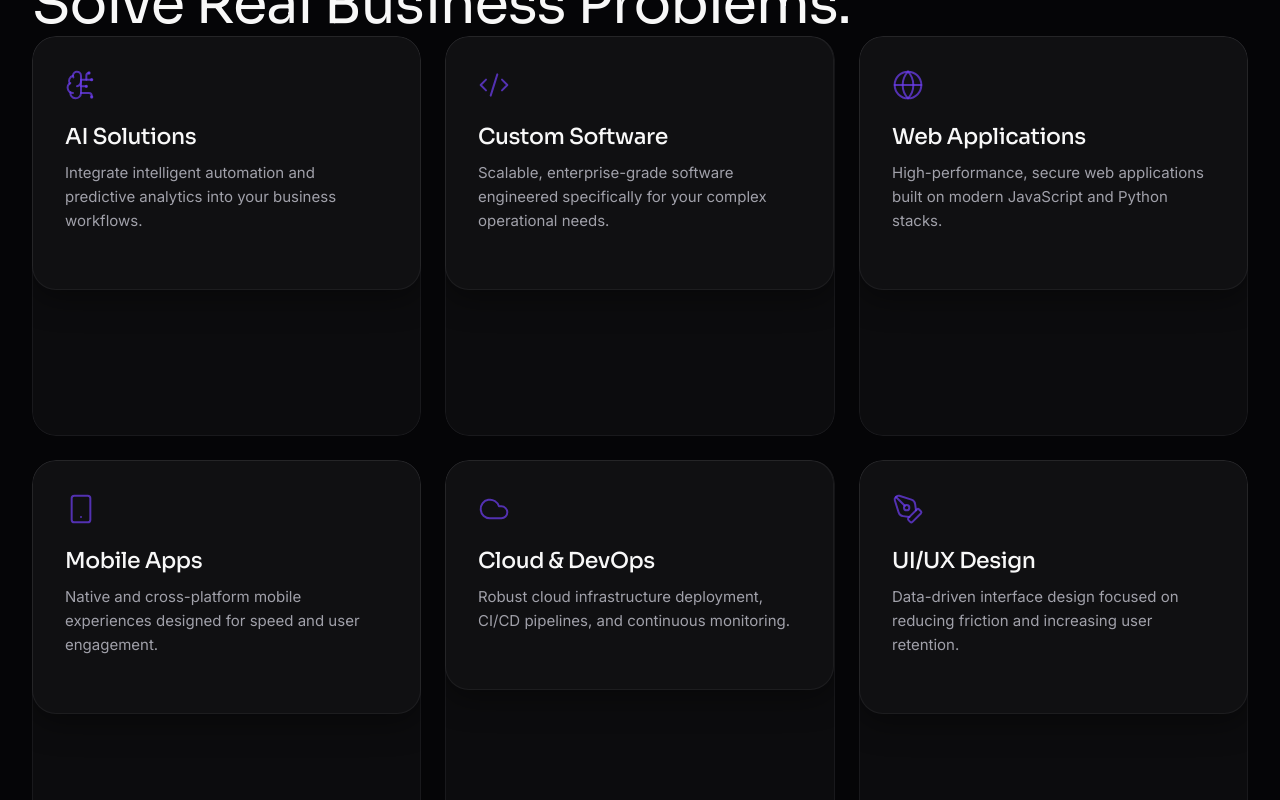
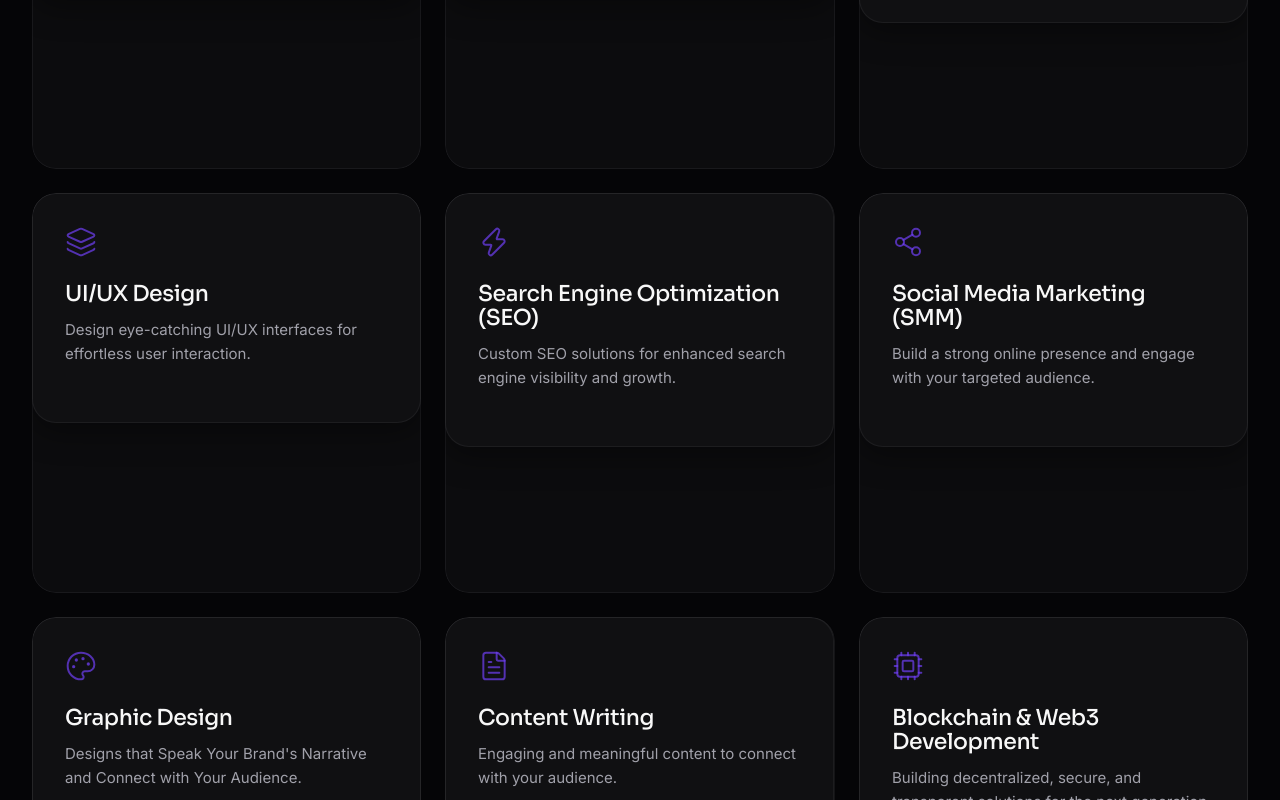
Before and after one commit to Manoharaya/codex-new, a React (Vite) app: page / in a window 1280 px wide. Shown: the part 1320-2120 px from the top of the page. Built offline with nearby package versions, Linux system fonts and the light colour scheme.

Commit message:
Update project content and components

```diff
--- a/src/components/Footer/Footer.jsx
+++ b/src/components/Footer/Footer.jsx
@@ -14,43 +14,43 @@ const Footer = () => {
               <span className="nav-brand-sub">NEURAL</span>
             </div>
             <p className="footer-desc">
-              We engineer digital products that solve complex business problems.
+              A distributed collective of systems engineers and designers. We build durable, high-integrity digital infrastructure for long-term value, not short-term hype.
             </p>
           </div>
 
           <div>
             <h4 className="footer-heading">Company</h4>
             <ul className="footer-links">
-              <li><a href="#" className="footer-link">About</a></li>
-              <li><a href="#" className="footer-link">Careers</a></li>
-              <li><a href="#" className="footer-link">Blog</a></li>
+              <li><a href="/about" className="footer-link">About</a></li>
+              <li><a href="/services" className="footer-link">Services</a></li>
+              <li><a href="/portfolio" className="footer-link">Portfolio</a></li>
             </ul>
           </div>
 
           <div>
             <h4 className="footer-heading">Services</h4>
             <ul className="footer-links">
-              <li><a href="#" className="footer-link">AI Solutions</a></li>
-              <li><a href="#" className="footer-link">Enterprise Software</a></li>
-              <li><a href="#" className="footer-link">Cloud Engineering</a></li>
-              <li><a href="#" className="footer-link">UI/UX Design</a></li>
+              <li><a href="/services" className="footer-link">Website Development</a></li>
+              <li><a href="/services" className="footer-link">App Development</a></li>
+              <li><a href="/services" className="footer-link">Software Engineering</a></li>
+              <li><a href="/services" className="footer-link">UI/UX Design</a></li>
             </ul>
           </div>
 
           <div>
             <h4 className="footer-heading">Resources</h4>
             <ul className="footer-links">
-              <li><a href="#" className="footer-link">Documentation</a></li>
-              <li><a href="#" className="footer-link">Case Studies</a></li>
-              <li><a href="#" className="footer-link">System Status</a></li>
+              <li><a href="/contact" className="footer-link">Contact Us</a></li>
+              <li><a href="/portfolio" className="footer-link">Case Studies</a></li>
+              <li><a href="#" className="footer-link">HQ: Kathmandu, Nepal</a></li>
             </ul>
           </div>
 
           <div>
-            <h4 className="footer-heading">Contact</h4>
+            <h4 className="footer-heading">Transmission</h4>
             <ul className="footer-links">
-              <li><a href="#" className="footer-link">hello@codexneural.com</a></li>
-              <li><a href="#" className="footer-link">+1 (555) 123-4567</a></li>
+              <li><a href="mailto:connect@codexneural.com" className="footer-link">connect@codexneural.com</a></li>
+              <li><a href="https://wa.me/9779840327185" target="_blank" rel="noopener noreferrer" className="footer-link">+977 9840327185</a></li>
             </ul>
           </div>
         </div>
--- a/src/components/Hero/Hero.jsx
+++ b/src/components/Hero/Hero.jsx
@@ -152,7 +152,7 @@ const Hero = () => {
               animate={{ opacity: 1, y: 0 }}
               transition={{ duration: 0.8, ease: [0.16, 1, 0.3, 1] }}
             >
-              Engineering <span className="text-gradient">Intelligent Software</span> for Businesses That Refuse to Stay Ordinary.
+              Engineering the <span className="text-gradient">invisible system</span>
             </motion.h1>
 
             <motion.p
@@ -161,7 +161,7 @@ const Hero = () => {
               animate={{ opacity: 1, y: 0 }}
               transition={{ duration: 0.8, delay: 0.1, ease: [0.16, 1, 0.3, 1] }}
             >
-              CodexNeural designs and develops AI-powered applications, scalable cloud platforms, enterprise software, and digital products that help businesses automate, innovate, and grow.
+              We build infrastructure that survives growth. Complexity is not a feature; clarity is the only metric. Intelligence requires architecture, not just code.
             </motion.p>
 
             <motion.div
--- a/src/components/Services/Services.jsx
+++ b/src/components/Services/Services.jsx
@@ -2,12 +2,15 @@ import React, { useState, useEffect } from 'react';
 import { motion, AnimatePresence } from 'framer-motion';
 import { Link } from 'react-router-dom';
 import {
-  BrainCircuit,
-  Code2,
   Globe,
   Smartphone,
-  Cloud,
-  PenTool,
+  Terminal,
+  Layers,
+  Zap,
+  Share2,
+  Palette,
+  FileText,
+  Cpu,
   ArrowRight,
   ChevronDown
 } from 'lucide-react';
@@ -15,52 +18,76 @@ import './Services.css';
 
 const servicesData = [
   {
-    icon: <BrainCircuit size={32} strokeWidth={1.5} />,
-    title: 'AI Solutions',
-    desc: 'Integrate intelligent automation and predictive analytics into your business workflows.',
-    image: 'https://images.unsplash.com/photo-1550751827-4bd374c3f58b?auto=format&fit=crop&q=80&w=800',
-    headline: 'Unlocking Data Potential',
-    supporting: 'Harness machine learning models to accelerate operational efficiency.'
-  },
-  {
-    icon: <Code2 size={32} strokeWidth={1.5} />,
-    title: 'Custom Software',
-    desc: 'Scalable, enterprise-grade software engineered specifically for your complex operational needs.',
-    image: 'https://images.unsplash.com/photo-1531403009284-440f080d1e12?auto=format&fit=crop&q=80&w=800',
-    headline: 'Architecting the Future',
-    supporting: 'Robust internal tools and platforms built for true scalability.'
-  },
-  {
     icon: <Globe size={32} strokeWidth={1.5} />,
-    title: 'Web Applications',
-    desc: 'High-performance, secure web applications built on modern JavaScript and Python stacks.',
+    title: 'Website Development',
+    desc: 'Highly functional & visually appealing website designed to meet your need.',
     image: 'https://images.unsplash.com/photo-1460925895917-afdab827c52f?auto=format&fit=crop&q=80&w=800',
-    headline: 'Digital Experiences',
-    supporting: 'Blazing-fast SaaS products engineered for maximum retention.'
+    headline: 'High-Performance Web Solutions',
+    supporting: 'Tailored websites engineered for speed, scalability, and seamless user interaction.'
   },
   {
     icon: <Smartphone size={32} strokeWidth={1.5} />,
-    title: 'Mobile Apps',
-    desc: 'Native and cross-platform mobile experiences designed for speed and user engagement.',
+    title: 'App Development',
+    desc: 'Innovative and user-friendly mobile application designed to engage users.',
     image: 'https://images.unsplash.com/photo-1512941937669-90a1b58e7e9c?auto=format&fit=crop&q=80&w=800',
-    headline: 'In Your Hands',
-    supporting: 'Intuitive iOS and Android applications that users love to engage with.'
+    headline: 'Mobile Innovation',
+    supporting: 'Feature-rich iOS and Android mobile apps crafted for modern digital experiences.'
   },
   {
-    icon: <Cloud size={32} strokeWidth={1.5} />,
-    title: 'Cloud & DevOps',
-    desc: 'Robust cloud infrastructure deployment, CI/CD pipelines, and continuous monitoring.',
-    image: 'https://images.unsplash.com/photo-1558494949-ef010cbdcc31?auto=format&fit=crop&q=80&w=800',
-    headline: 'Unbreakable Infrastructure',
-    supporting: 'Zero-downtime deployments backed by automated monitoring grids.'
+    icon: <Terminal size={32} strokeWidth={1.5} />,
+    title: 'System/Software Development',
+    desc: 'System/software developed according to your business needs.',
+    image: 'https://images.unsplash.com/photo-1531403009284-440f080d1e12?auto=format&fit=crop&q=80&w=800',
+    headline: 'Enterprise Systems',
+    supporting: 'Robust internal tools and scalable software architectures built for enterprise requirements.'
   },
   {
-    icon: <PenTool size={32} strokeWidth={1.5} />,
+    icon: <Layers size={32} strokeWidth={1.5} />,
     title: 'UI/UX Design',
-    desc: 'Data-driven interface design focused on reducing friction and increasing user retention.',
+    desc: 'Design eye-catching UI/UX interfaces for effortless user interaction.',
     image: 'https://images.unsplash.com/photo-1561070791-2526d30994b5?auto=format&fit=crop&q=80&w=800',
-    headline: 'Form Follows Function',
-    supporting: 'Pixel-perfect wireframing and prototyping rooted in user psychology.'
+    headline: 'Form & Function',
+    supporting: 'User-centered design systems and intuitive interfaces that boost engagement and clarity.'
+  },
+  {
+    icon: <Zap size={32} strokeWidth={1.5} />,
+    title: 'Search Engine Optimization (SEO)',
+    desc: 'Custom SEO solutions for enhanced search engine visibility and growth.',
+    image: 'https://images.unsplash.com/photo-1550751827-4bd374c3f58b?auto=format&fit=crop&q=80&w=800',
+    headline: 'Search Dominance',
+    supporting: 'Data-driven SEO techniques that increase search visibility and drive organic traffic.'
+  },
+  {
+    icon: <Share2 size={32} strokeWidth={1.5} />,
+    title: 'Social Media Marketing (SMM)',
+    desc: 'Build a strong online presence and engage with your targeted audience.',
+    image: 'https://images.unsplash.com/photo-1611162617474-5b21e879e113?auto=format&fit=crop&q=80&w=800',
+    headline: 'Audience Engagement',
+    supporting: 'Targeted social media campaigns designed to grow brand presence and customer loyalty.'
+  },
+  {
+    icon: <Palette size={32} strokeWidth={1.5} />,
+    title: 'Graphic Design',
+    desc: "Designs that Speak Your Brand's Narrative and Connect with Your Audience.",
+    image: 'https://images.unsplash.com/photo-1626785774573-4b799315345d?auto=format&fit=crop&q=80&w=800',
+    headline: 'Visual Identity',
+    supporting: 'Compelling visual branding materials that resonate with your target market.'
+  },
+  {
+    icon: <FileText size={32} strokeWidth={1.5} />,
+    title: 'Content Writing',
+    desc: 'Engaging and meaningful content to connect with your audience.',
+    image: 'https://images.unsplash.com/photo-1455390582262-044cdead277a?auto=format&fit=crop&q=80&w=800',
+    headline: 'Strategic Copywriting',
+    supporting: 'Clear, compelling text crafted to communicate value and convert visitors.'
+  },
+  {
+    icon: <Cpu size={32} strokeWidth={1.5} />,
+    title: 'Blockchain & Web3 Development',
+    desc: 'Building decentralized, secure, and transparent solutions for the next generation of the web.',
+    image: 'https://images.unsplash.com/photo-1639762681485-074b7f938ba0?auto=format&fit=crop&q=80&w=800',
+    headline: 'Next-Gen Web3',
+    supporting: 'Decentralized platforms, smart contracts, and Web3 infrastructure built for security.'
   }
 ];
 
--- a/src/pages/About.jsx
+++ b/src/pages/About.jsx
@@ -48,31 +48,52 @@ const valuesData = [
 
 const teamData = [
   {
-    name: "Aarav Sharma",
-    role: "Founder & Chief Executive Officer",
-    bio: "Leads company vision, innovation and strategic growth. Passionate about AI integration.",
+    name: "Manohar Singh",
+    role: "Founder & CEO",
+    bio: "Leading strategic vision and operational excellence. Orchestrating business development, client relations, and day-to-day company operations.",
     image: "https://images.unsplash.com/photo-1560250097-0b93528c311a?ixlib=rb-4.0.3&auto=format&fit=crop&w=800&q=80",
     theme: "theme-purple"
   },
   {
-    name: "Priya Mehta",
-    role: "Chief Technology Officer",
-    bio: "Architecting scalable software and cloud solutions. Champion of engineering excellence.",
+    name: "Anuj Pokhrel",
+    role: "CTO & Backend Developer",
+    bio: "Architecting scalable backend systems and leading technical strategy. Building robust server infrastructure with focus on security, performance, and reliability.",
     image: "https://images.unsplash.com/photo-1573496359142-b8d87734a5a2?ixlib=rb-4.0.3&auto=format&fit=crop&w=800&q=80",
     theme: "theme-cyan"
   },
   {
-    name: "Rohan Kapoor",
-    role: "Lead UI/UX Designer",
-    bio: "Designing intuitive digital experiences focused on usability and human psychology.",
+    name: "Aman Yadav",
+    role: "Advisor & Data Analysis Specialist",
+    bio: "Providing strategic guidance and extracting actionable insights from complex datasets. Driving data-driven decision making and business intelligence.",
     image: "https://images.unsplash.com/photo-1519085360753-af0119f7cbe7?ixlib=rb-4.0.3&auto=format&fit=crop&w=800&q=80",
     theme: "theme-magenta"
   },
   {
-    name: "Ananya Verma",
-    role: "AI & Full Stack Engineer",
-    bio: "Building intelligent applications powered by modern AI technologies and solid architecture.",
+    name: "Rahul Sah",
+    role: "Backend Specialist",
+    bio: "Specializing in the development of robust, scalable backend architectures. Ensuring high performance and seamless server-side integration.",
     image: "https://images.unsplash.com/photo-1580489944761-15a19d654956?ixlib=rb-4.0.3&auto=format&fit=crop&w=800&q=80",
+    theme: "theme-indigo"
+  },
+  {
+    name: "Anjali Singh",
+    role: "Frontend Developer & UI/UX Designer",
+    bio: "Crafting responsive, performant user interfaces with modern frameworks. Designing intuitive user experiences and transforming them into pixel-perfect, interactive implementations.",
+    image: "https://images.unsplash.com/photo-1573497019940-1c28c88b4f3e?ixlib=rb-4.0.3&auto=format&fit=crop&w=800&q=80",
+    theme: "theme-purple"
+  },
+  {
+    name: "Priti Gupta",
+    role: "SEO Specialist",
+    bio: "Optimizing digital presence and search visibility. Implementing data-driven SEO strategies to drive organic growth and improve search rankings.",
+    image: "https://images.unsplash.com/photo-1580489944761-15a19d654956?ixlib=rb-4.0.3&auto=format&fit=crop&w=800&q=80",
+    theme: "theme-cyan"
+  },
+  {
+    name: "Bibek Sah",
+    role: "Automation Engineer",
+    bio: "Building intelligent automation pipelines and CI/CD workflows. Streamlining development processes through infrastructure as code and DevOps practices.",
+    image: "https://images.unsplash.com/photo-1534528741775-53994a69daeb?ixlib=rb-4.0.3&auto=format&fit=crop&w=800&q=80",
     theme: "theme-indigo"
   }
 ];
--- a/src/pages/Contact.jsx
+++ b/src/pages/Contact.jsx
@@ -1,5 +1,6 @@
 import React from 'react';
 import { motion } from 'framer-motion';
+import { Mail, Phone, MapPin, Clock } from 'lucide-react';
 
 const Contact = () => {
   return (
@@ -10,27 +11,79 @@ const Contact = () => {
         transition={{ duration: 0.8 }}
         className="container text-center py-16"
       >
-        <h1 className="text-4xl md:text-6xl font-bold mb-6">Let's <span className="text-gradient">Talk</span></h1>
+        <h1 className="text-4xl md:text-6xl font-bold mb-6">Initiate <span className="text-gradient">Connection</span></h1>
         <p className="text-secondary text-lg max-w-2xl mx-auto mb-12">
-          Ready to scale your digital infrastructure? Get in touch with our team of experts.
+          Ready to build something extraordinary? Let's connect and discuss how we can help bring your vision to life.
         </p>
 
-        <div className="glass-card p-12 max-w-lg mx-auto text-left">
-          <form className="flex flex-col gap-6">
-            <div>
-              <label className="block text-sm font-medium mb-2 text-secondary">Name</label>
-              <input type="text" className="w-full p-3 rounded-md bg-[var(--bg-surface)] border border-[var(--glass-border)] text-[var(--text-primary)] outline-none focus:border-[var(--brand-accent)] transition-colors" placeholder="John Doe" />
+        <div className="grid md:grid-cols-2 gap-8 max-w-4xl mx-auto text-left">
+          <div className="flex flex-col gap-4 justify-center">
+            <div className="glass-card p-6 flex items-start gap-4">
+              <div className="p-3 rounded-md bg-[var(--brand-primary)]/10 text-[var(--brand-accent)]">
+                <Mail size={24} />
+              </div>
+              <div>
+                <span className="text-xs text-secondary font-mono block mb-1">Email</span>
+                <a href="mailto:connect@codexneural.com" className="font-semibold hover:text-[var(--brand-accent)] transition-colors">
+                  connect@codexneural.com
+                </a>
+              </div>
             </div>
-            <div>
-              <label className="block text-sm font-medium mb-2 text-secondary">Email</label>
-              <input type="email" className="w-full p-3 rounded-md bg-[var(--bg-surface)] border border-[var(--glass-border)] text-[var(--text-primary)] outline-none focus:border-[var(--brand-accent)] transition-colors" placeholder="john@example.com" />
+
+            <div className="glass-card p-6 flex items-start gap-4">
+              <div className="p-3 rounded-md bg-[var(--brand-primary)]/10 text-[var(--brand-accent)]">
+                <Phone size={24} />
+              </div>
+              <div>
+                <span className="text-xs text-secondary font-mono block mb-1">WhatsApp / Phone</span>
+                <a href="https://wa.me/9779840327185" target="_blank" rel="noopener noreferrer" className="font-semibold hover:text-[var(--brand-accent)] transition-colors">
+                  +977 9840327185
+                </a>
+              </div>
             </div>
-            <div>
-              <label className="block text-sm font-medium mb-2 text-secondary">Message</label>
-              <textarea className="w-full p-3 rounded-md bg-[var(--bg-surface)] border border-[var(--glass-border)] text-[var(--text-primary)] outline-none focus:border-[var(--brand-accent)] transition-colors min-h-[120px]" placeholder="How can we help you?"></textarea>
+
+            <div className="glass-card p-6 flex items-start gap-4">
+              <div className="p-3 rounded-md bg-[var(--brand-primary)]/10 text-[var(--brand-accent)]">
+                <MapPin size={24} />
+              </div>
+              <div>
+                <span className="text-xs text-secondary font-mono block mb-1">Location</span>
+                <span className="font-semibold block">Kathmandu, Nepal</span>
+              </div>
             </div>
-            <button type="button" className="btn-primary w-full justify-center">Send Message</button>
-          </form>
+
+            <div className="glass-card p-6 flex items-start gap-4">
+              <div className="p-3 rounded-md bg-[var(--brand-primary)]/10 text-[var(--brand-accent)]">
+                <Clock size={24} />
+              </div>
+              <div>
+                <span className="text-xs text-secondary font-mono block mb-1">Office Hours</span>
+                <span className="font-semibold block">Mon-Fri: 9AM - 6PM NPT</span>
+              </div>
+            </div>
+          </div>
+
+          <div className="glass-card p-8 text-left">
+            <form className="flex flex-col gap-6">
+              <div>
+                <label className="block text-sm font-medium mb-2 text-secondary">Name *</label>
+                <input type="text" className="w-full p-3 rounded-md bg-[var(--bg-surface)] border border-[var(--glass-border)] text-[var(--text-primary)] outline-none focus:border-[var(--brand-accent)] transition-colors" placeholder="Your Name" required />
+              </div>
+              <div>
+                <label className="block text-sm font-medium mb-2 text-secondary">Email *</label>
+                <input type="email" className="w-full p-3 rounded-md bg-[var(--bg-surface)] border border-[var(--glass-border)] text-[var(--text-primary)] outline-none focus:border-[var(--brand-accent)] transition-colors" placeholder="your@email.com" required />
+              </div>
+              <div>
+                <label className="block text-sm font-medium mb-2 text-secondary">Subject</label>
+                <input type="text" className="w-full p-3 rounded-md bg-[var(--bg-surface)] border border-[var(--glass-border)] text-[var(--text-primary)] outline-none focus:border-[var(--brand-accent)] transition-colors" placeholder="Project Consultation" />
+              </div>
+              <div>
+                <label className="block text-sm font-medium mb-2 text-secondary">Message *</label>
+                <textarea className="w-full p-3 rounded-md bg-[var(--bg-surface)] border border-[var(--glass-border)] text-[var(--text-primary)] outline-none focus:border-[var(--brand-accent)] transition-colors min-h-[120px]" placeholder="Tell us about your project..." required></textarea>
+              </div>
+              <button type="submit" className="btn-primary w-full justify-center">Send Signal</button>
+            </form>
+          </div>
         </div>
       </motion.div>
     </div>
```
Also changed, not shown: src/components/Team/Team.jsx (+54 -9 lines).
